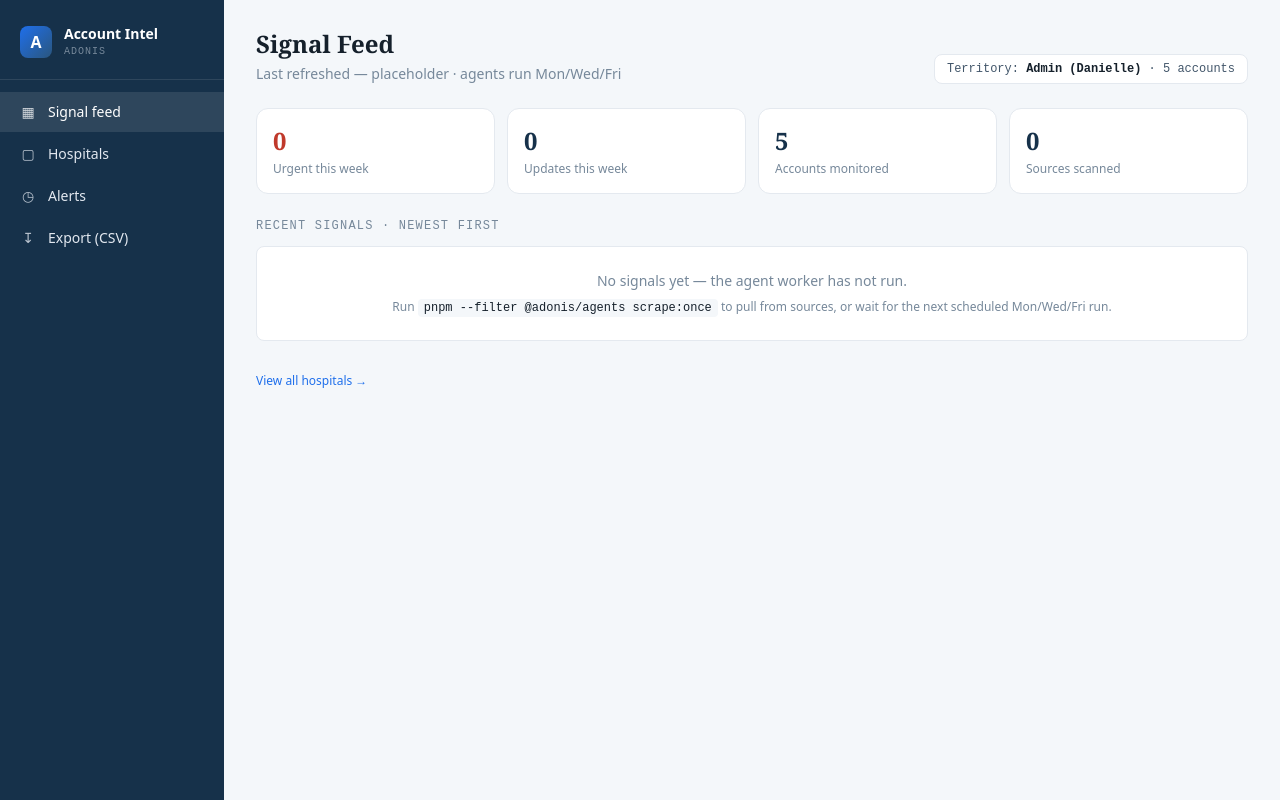
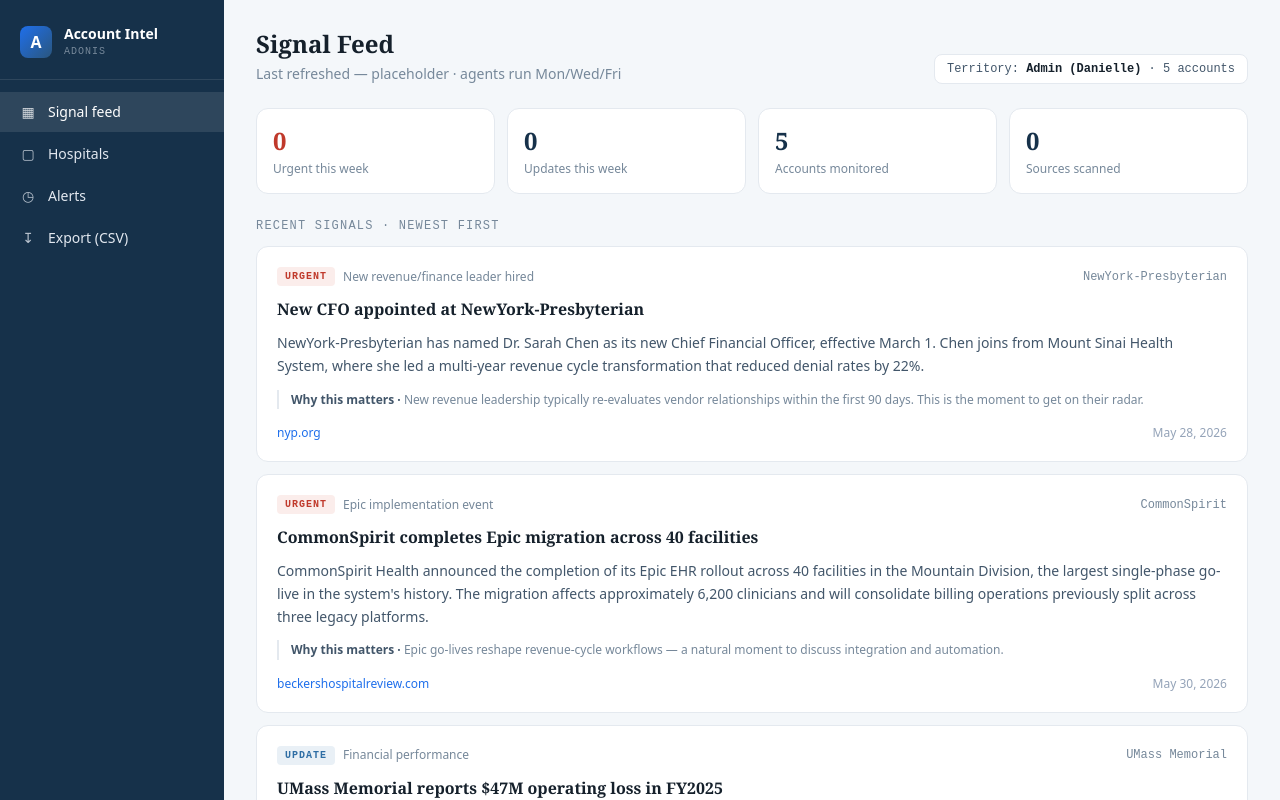
Before and after one commit to jp-bmn/adonisagent, a Next.js app in the folder apps/web/: page / in a window 1280 px wide. Shown: the top 800 px of the page. Built offline with nearby package versions, Linux system fonts and the light colour scheme.

Commit message:
T-02: add SignalCard component with preview signals

```diff
--- a/apps/web/src/app/page.tsx
+++ b/apps/web/src/app/page.tsx
@@ -1,5 +1,6 @@
 import Link from 'next/link';
 import { SEED_HOSPITALS } from '@adonis/shared';
+import { SignalCard, PREVIEW_SIGNALS } from '@/components';
 
 export default function HomePage() {
   // TODO: when DB is wired, replace with: const signals = await listSignals(db, { limit: 20 });
@@ -28,13 +29,17 @@ export default function HomePage() {
         Recent signals · newest first
       </div>
 
-      <div className="bg-white border border-line rounded-lg p-6 text-center text-slate-500">
-        <p className="mb-2 text-sm">
-          No signals yet — the agent worker has not run.
-        </p>
-        <p className="text-xs">
-          Run <code className="px-1.5 py-0.5 bg-paper rounded text-ink font-mono">pnpm --filter @adonis/agents scrape:once</code> to pull from sources, or wait for the next scheduled Mon/Wed/Fri run.
-        </p>
+      <div className="space-y-3">
+        {PREVIEW_SIGNALS.map((signal) => {
+          const hospital = SEED_HOSPITALS.find((h) => h.id === signal.hospital_id);
+          return (
+            <SignalCard
+              key={signal.id}
+              signal={signal}
+              hospitalName={hospital?.display_name}
+            />
+          );
+        })}
       </div>
 
       <div className="mt-8 text-xs text-slate-500">
--- /dev/null
+++ b/apps/web/src/components/SignalCard.tsx
@@ -0,0 +1,149 @@
+import type { Signal } from '@adonis/shared';
+import { SIGNAL_CONFIG } from '@adonis/shared';
+
+interface SignalCardProps {
+  signal: Signal;
+  /** Display name of the hospital — pass from the parent. Falls back to hospital_id. */
+  hospitalName?: string;
+}
+
+export default function SignalCard({ signal, hospitalName }: SignalCardProps) {
+  const config = SIGNAL_CONFIG[signal.category];
+  const isUrgent = signal.priority === 'urgent';
+
+  return (
+    <div className="bg-white border border-line rounded-xl p-5 space-y-3">
+      {/* Top row: badge + hospital tag */}
+      <div className="flex items-center justify-between gap-3 flex-wrap">
+        <div className="flex items-center gap-2">
+          <span
+            className={`text-[10px] font-mono uppercase tracking-widest px-2 py-0.5 rounded font-semibold ${
+              isUrgent
+                ? 'bg-urgentBg text-urgent'
+                : 'bg-standard/10 text-standard'
+            }`}
+          >
+            {isUrgent ? 'Urgent' : 'Update'}
+          </span>
+          <span className="text-xs text-slate-500">{config.label}</span>
+        </div>
+        <span className="text-xs font-mono text-slate-500">
+          {hospitalName ?? signal.hospital_id}
+        </span>
+      </div>
+
+      {/* Headline */}
+      <p className="font-serif text-base font-semibold text-ink leading-snug">
+        {signal.headline}
+      </p>
+
+      {/* Summary */}
+      <p className="text-sm text-slate-600 leading-relaxed">{signal.summary}</p>
+
+      {/* Rationale */}
+      <div className="border-l-2 border-line pl-3">
+        <p className="text-xs text-slate-500 leading-relaxed">
+          <span className="font-semibold text-slate-600">Why this matters · </span>
+          {signal.rationale}
+        </p>
+      </div>
+
+      {/* Footer: source + date */}
+      <div className="flex items-center justify-between gap-3 pt-1">
+        <a
+          href={signal.source_url}
+          target="_blank"
+          rel="noreferrer"
+          className="text-xs text-accent hover:underline truncate max-w-[60%]"
+        >
+          {sourceHostname(signal.source_url)}
+        </a>
+        <span className="text-xs text-slate-400 flex-none">
+          {formatDate(signal.published_at ?? signal.detected_at)}
+        </span>
+      </div>
+    </div>
+  );
+}
+
+function sourceHostname(url: string): string {
+  try {
+    return new URL(url).hostname.replace(/^www\./, '');
+  } catch {
+    return url;
+  }
+}
+
+function formatDate(iso: string): string {
+  return new Date(iso).toLocaleDateString('en-US', {
+    month: 'short',
+    day: 'numeric',
+    year: 'numeric',
+  });
+}
+
+// ---------------------------------------------------------------------------
+// Preview signals — development only, remove before production
+// ---------------------------------------------------------------------------
+export const PREVIEW_SIGNALS: Signal[] = [
+  {
+    id: 'preview-1',
+    hospital_id: 'nyp',
+    contact_id: null,
+    category: 'LEADERSHIP_HIRE',
+    priority: 'urgent',
+    headline: 'New CFO appointed at NewYork-Presbyterian',
+    summary:
+      'NewYork-Presbyterian has named Dr. Sarah Chen as its new Chief Financial Officer, effective March 1. Chen joins from Mount Sinai Health System, where she led a multi-year revenue cycle transformation that reduced denial rates by 22%.',
+    rationale: SIGNAL_CONFIG.LEADERSHIP_HIRE.defaultRationale,
+    source_url: 'https://www.nyp.org/news/cfo-appointment-2026',
+    source_type: 'hospital_newsroom',
+    published_at: '2026-05-28T09:00:00Z',
+    detected_at: '2026-05-28T10:14:00Z',
+    score: 92,
+    delivered_in_digest: false,
+    alert_fired: false,
+    created_at: '2026-05-28T10:14:00Z',
+    updated_at: '2026-05-28T10:14:00Z',
+  },
+  {
+    id: 'preview-2',
+    hospital_id: 'commonspirit',
+    contact_id: null,
+    category: 'EPIC_EVENT',
+    priority: 'urgent',
+    headline: 'CommonSpirit completes Epic migration across 40 facilities',
+    summary:
+      "CommonSpirit Health announced the completion of its Epic EHR rollout across 40 facilities in the Mountain Division, the largest single-phase go-live in the system's history. The migration affects approximately 6,200 clinicians and will consolidate billing operations previously split across three legacy platforms.",
+    rationale: SIGNAL_CONFIG.EPIC_EVENT.defaultRationale,
+    source_url: 'https://www.beckershospitalreview.com/ehrs/commonspirit-epic-migration.html',
+    source_type: 'beckers',
+    published_at: '2026-05-30T14:00:00Z',
+    detected_at: '2026-05-30T15:02:00Z',
+    score: 81,
+    delivered_in_digest: false,
+    alert_fired: false,
+    created_at: '2026-05-30T15:02:00Z',
+    updated_at: '2026-05-30T15:02:00Z',
+  },
+  {
+    id: 'preview-3',
+    hospital_id: 'umass-memorial',
+    contact_id: null,
+    category: 'FINANCIAL_PERFORMANCE',
+    priority: 'standard',
+    headline: 'UMass Memorial reports $47M operating loss in FY2025',
+    summary:
+      'UMass Memorial Health posted a $47 million operating loss for FY2025, citing increased labor costs and declining reimbursement rates. CFO David Polakoff noted the system is actively evaluating "revenue cycle performance improvements" as a key lever for FY2026 recovery.',
+    rationale: SIGNAL_CONFIG.FINANCIAL_PERFORMANCE.defaultRationale,
+    source_url: 'https://www.modernhealthcare.com/finance/umass-memorial-fy2025-results',
+    source_type: 'serper',
+    published_at: '2026-05-25T11:30:00Z',
+    detected_at: '2026-05-25T12:45:00Z',
+    score: 68,
+    delivered_in_digest: false,
+    alert_fired: false,
+    created_at: '2026-05-25T12:45:00Z',
+    updated_at: '2026-05-25T12:45:00Z',
+  },
+];
--- /dev/null
+++ b/apps/web/src/components/index.ts
@@ -0,0 +1,2 @@
+export { default as Nav } from './Nav';
+export { default as SignalCard, PREVIEW_SIGNALS } from './SignalCard';
```
